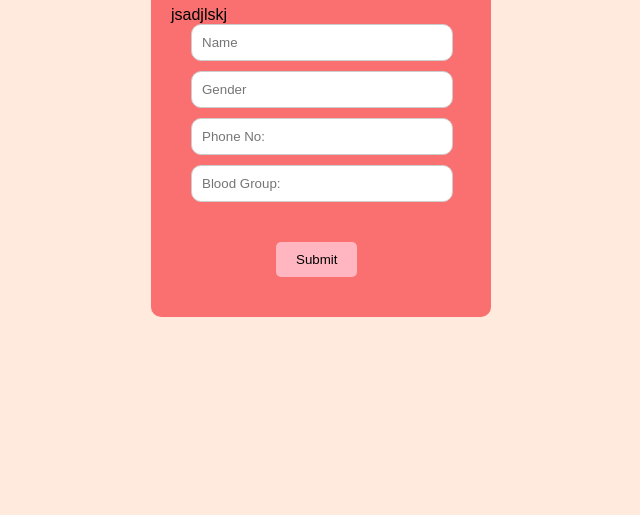
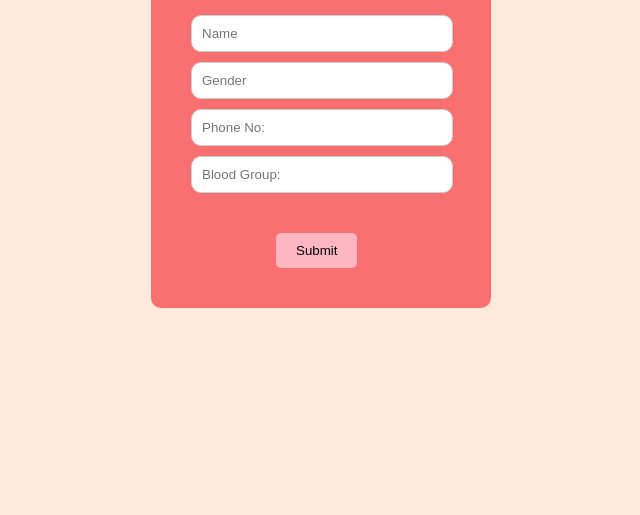
Before and after one commit to rayalakarthik/Kweb, a plain HTML site: page KWEB/donor.html in a window 1280 px wide. Shown: the part 301-816 px from the top of the page, without its empty margins (319-959 px from the left). Drawn offline with Linux system fonts and the light colour scheme.

Commit message:
remover anchor

```diff
--- a/KWEB/donor.html
+++ b/KWEB/donor.html
@@ -58,7 +58,7 @@
     <h2>Donor Registrations</h2>
     <form>
 
-      <a href="./contact.html">jsadjlskj</a>
+
       <input type="text" name="name" placeholder="Name">
       <input type="text" name="gender" placeholder="Gender">
       <input type="tel" name="phone" placeholder="Phone No:">
```
